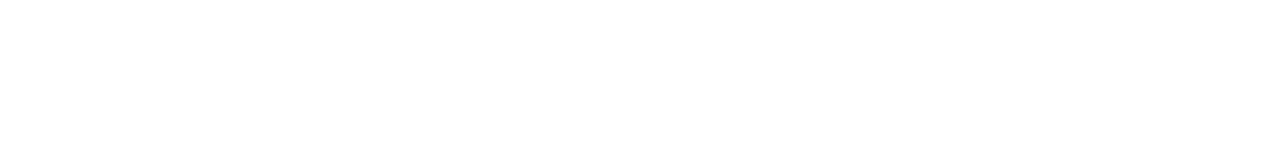
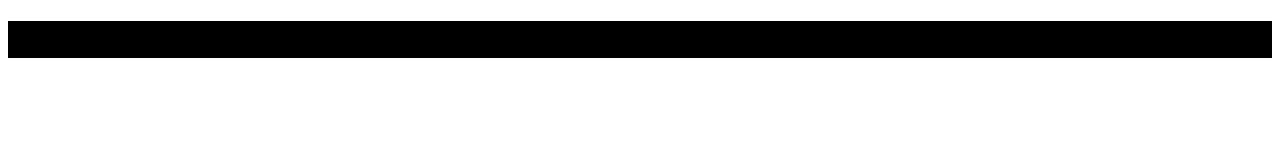
Before and after one commit to Abulkalam36/new-project-demo, a plain HTML site: page index.html in a window 1280 px wide. Drawn offline with Linux system fonts and the light colour scheme.

Commit message:
fast commit secend

```diff
--- /dev/null
+++ b/css/style.css
@@ -0,0 +1,3 @@
+h1{
+    background: #000;
+}
--- a/index.html
+++ b/index.html
@@ -5,11 +5,12 @@
     <meta charset="UTF-8">
     <meta http-equiv="X-UA-Compatible" content="IE=edge">
     <meta name="viewport" content="width=device-width, initial-scale=1.0">
+    <link rel="stylesheet" href="css/style.css">
     <title>Document</title>
 </head>
 
 <body>
-
+    <h1>how are you github</h1>
 </body>
 
 </html>
```
